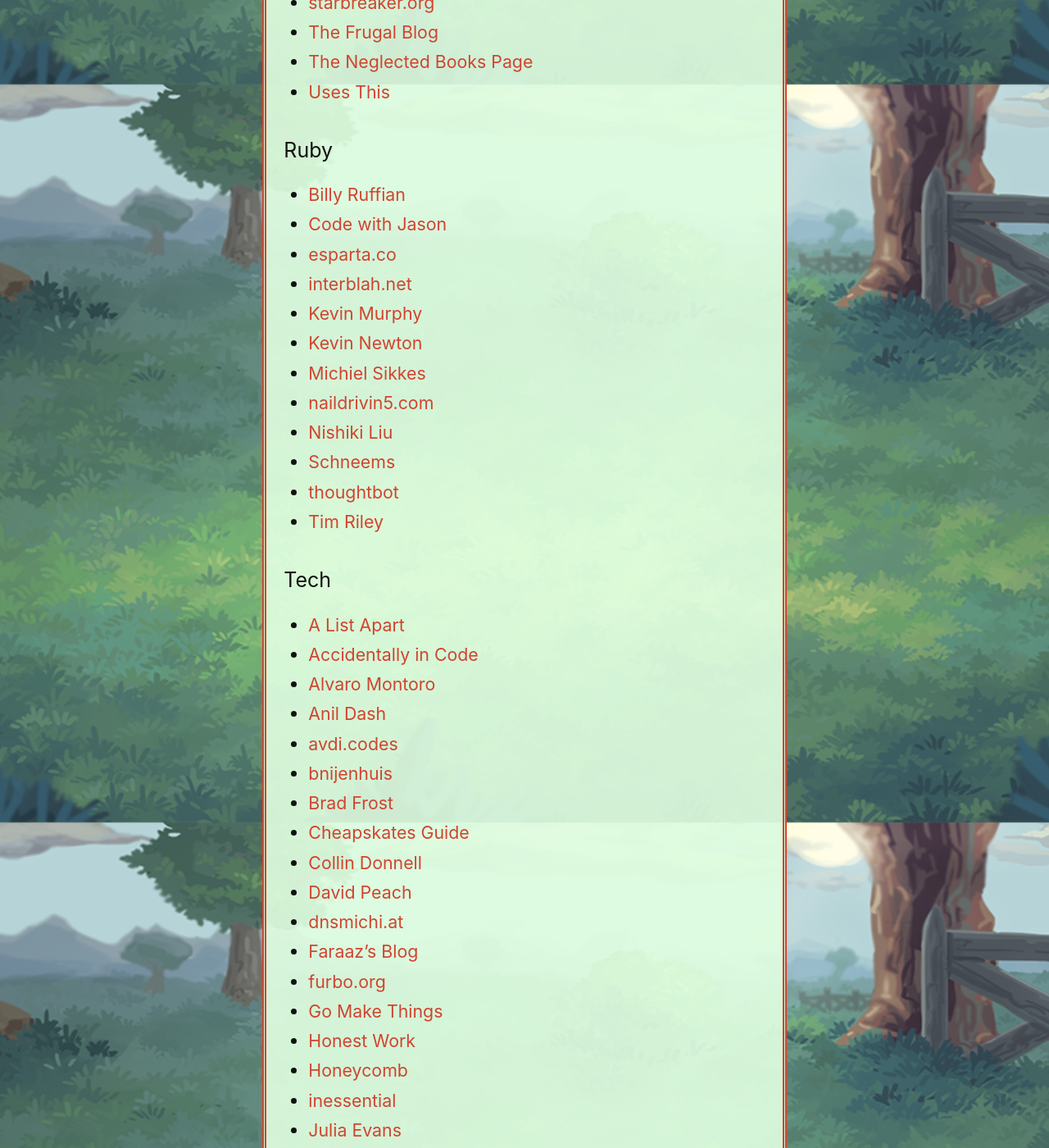
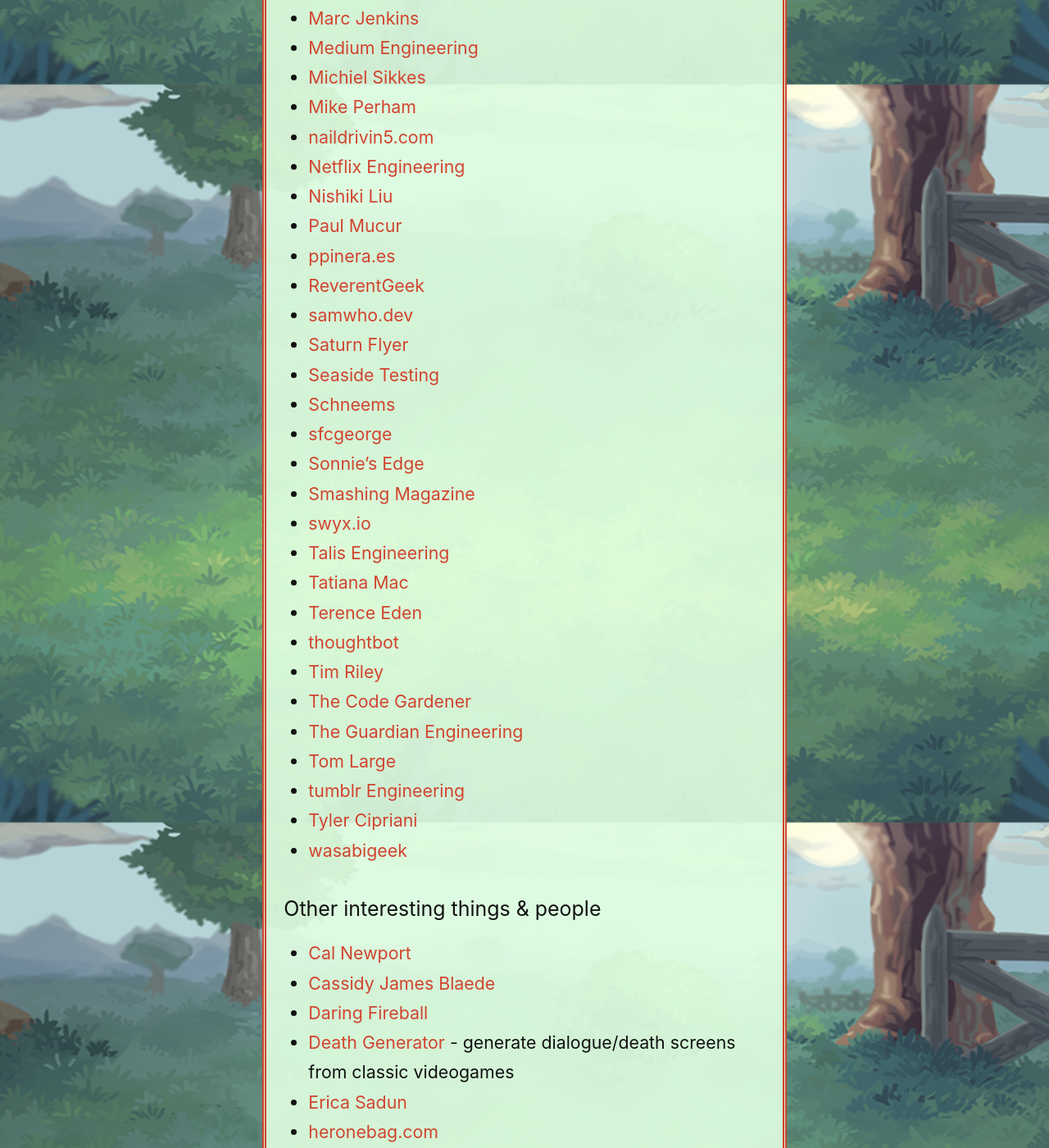
Before and after one commit to jsrn/jsrn.github.io, a Jekyll site: the page built from links.md, in a window 1280 px wide and 1400 px high, scrolled down 2597 px. Shown: the whole window at 82% size. Built offline with Jekyll 4.4.1, drawn with Linux system fonts in a browser that asks for light colours; some of the changed text lies outside the part shown.

Commit message:
more link page updates

```diff
--- a/links.md
+++ b/links.md
@@ -35,46 +35,93 @@
   </p>
 </div>
 
-## Blog roll
-
 Some of these are sites I visit often, some are people I interacted with once or twice on social media. If you notice a link is dead or the author has started posting hate speech or something, please be a good egg and let me know.
 
 <small>(updated 09/07/2023)</small>
 
-### Comics
+## Comics
 
 - [MonkeyUser](https://www.monkeyuser.com)
 - [xkcd](https://xkcd.com)
 
-### Company Engineering Blogs
-
-- [Cookpad](https://sourcediving.com)
-- [Deliveroo](https://deliveroo.engineering)
-- [Etsy](http://codeascraft.com)
-- [Gusto](https://engineering.gusto.com)
-- [Medium](https://medium.engineering)
-- [Netflix](https://netflixtechblog.com)
-- [Talis](https://engineering.talis.com)
-- [The Guardian](https://www.theguardian.com)
-- [tumblr](http://engineering.tumblr.com)
-
-### Front-end / Design
-
-- [CSS-Tricks](https://css-tricks.com)
-- [House of van Schneider](https://vanschneider.com)
-- [Smashing Magazine](https://www.smashingmagazine.com)
-
-### Misc
+## Technology and programming
 
 - [Accessabilly](https://accessabilly.com)
+- [A List Apart](https://alistapart.com)
+- [Accidentally in Code](https://cate.blog)
+- [Alvaro Montoro](http://alvaromontoro.com)
+- [Anil Dash](https://anildash.com)
+- [avdi.codes](https://avdi.codes/blog/)
+- [Billy Ruffian](https://www.billy-ruffian.co.uk)
+- [bnijenhuis](https://bnijenhuis.nl)
+- [Brad Frost](https://bradfrost.com/blog/)
+- [Cheapskates Guide](https://cheapskatesguide.org)
+- [Code with Jason](https://www.codewithjason.com)
+- [Collin Donnell](https://collindonnell.com)
+- [Cookpad Engineering](https://sourcediving.com)
+- [CSS-Tricks](https://css-tricks.com)
+- [David Peach](https://blog.davidpeach.me)
+- [Deliveroo Engineering](https://deliveroo.engineering)
+- [dnsmichi.at](https://dnsmichi.at)
+- [esparta.co](https://esparta.co)
+- [Etsy Engineering](http://codeascraft.com)
+- [Faraaz's Blog](https://faraazahmad.github.io)
+- [furbo.org](https://furbo.org)
+- [Go Make Things](https://gomakethings.com/)
+- [Gusto Engineering](https://engineering.gusto.com)
+- [Honest Work](https://blog.honest.work)
+- [Honeycomb](https://www.honeycomb.io)
+- [House of van Schneider](https://vanschneider.com)
+- [inessential](https://inessential.com)
+- [interblah.net](https://interblah.net/)
+- [Julia Evans](https://jvns.ca)
+- [jvt.me](https://www.jvt.me)
+- [Keenan Payne](https://keenanpayne.com/archive/)
+- [Kev Quirk](https://kevquirk.com)
+- [Kevin Murphy](https://kevinjmurphy.com)
+- [Kevin Newton](https://kddnewton.com)
+- [Know Your Team](https://blog.knowyourcompany.com)
+- [Laura Kalbag](https://laurakalbag.com)
+- [Marc Jenkins](https://marcjenkins.co.uk)
+- [Medium Engineering](https://medium.engineering)
+- [Michiel Sikkes](https://www.michielsikkes.com)
+- [Mike Perham](https://www.mikeperham.com)
+- [naildrivin5.com](https://naildrivin5.com)
+- [Netflix Engineering](https://netflixtechblog.com)
+- [Nishiki Liu](https://nshki.com)
+- [Paul Mucur](https://mudge.name)
+- [ppinera.es](https://ppinera.es)
+- [ReverentGeek](http://reverentgeek.com)
+- [samwho.dev](https://samwho.dev)
+- [Saturn Flyer](https://www.saturnflyer.com)
+- [Seaside Testing](https://seasidetesting.com)
+- [Schneems](https://schneems.com)
+- [sfcgeorge](https://www.sfcgeorge.co.uk)
+- [Sonnie's Edge](https://www.sonniesedge.net)
+- [Smashing Magazine](https://www.smashingmagazine.com)
+- [swyx.io](https://www.swyx.io)
+- [Talis Engineering](https://engineering.talis.com)
+- [Tatiana Mac](https://www.tatianamac.com)
+- [Terence Eden](https://shkspr.mobi)
+- [thoughtbot](https://thoughtbot.com/blog)
+- [Tim Riley](https://timriley.info)
+- [The Code Gardener](https://the.codegardener.com)
+- [The Guardian Engineering](https://www.theguardian.com/info/series/engineering-blog)
+- [Tom Large](https://medium.com)
+- [tumblr Engineering](http://engineering.tumblr.com)
+- [Tyler Cipriani](https://tylercipriani.com)
+- [wasabigeek](https://wasabigeek.com)
+
+### Other interesting things & people
+
 - [Cal Newport](https://calnewport.com)
 - [Cassidy James Blaede](https://cassidyjames.com)
 - [Daring Fireball](https://daringfireball.net)
+- [Death Generator](https://deathgenerator.com) - generate dialogue/death screens from classic videogames
 - [Erica Sadun](https://ericasadun.com)
 - [heronebag.com](https://heronebag.com)
 - [housingsklave.at](https://housingsklave.at)
-- [Keenan Payne](http://keenanpayne.com)
-- [kottke.org](http://feeds.kottke.org)
+- [kottke.org](http://kottke.org)
 - [Marc Littlemore](https://www.marclittlemore.com)
 - [Melon's Thoughts](https://thoughts.melonking.net)
 - [Minutes to Midnight](https://minutestomidnight.co.uk)
@@ -87,64 +134,3 @@
 - [The Frugal Blog](https://www.thefrugalgamer.net)
 - [The Neglected Books Page](https://neglectedbooks.com)
 - [Uses This](https://usesthis.com)
-
-### Ruby
-
-- [Billy Ruffian](https://www.billy-ruffian.co.uk)
-- [Code with Jason](https://www.codewithjason.com)
-- [esparta.co](https://esparta.co)
-- [interblah.net](https://interblah.net/)
-- [Kevin Murphy](https://kevinjmurphy.com)
-- [Kevin Newton](https://kddnewton.com)
-- [Michiel Sikkes](https://www.michielsikkes.com)
-- [naildrivin5.com](https://naildrivin5.com)
-- [Nishiki Liu](https://nshki.com)
-- [Schneems](https://schneems.com)
-- [thoughtbot](https://thoughtbot.com/blog)
-- [Tim Riley](https://timriley.info)
-
-### Tech
-
-- [A List Apart](https://alistapart.com)
-- [Accidentally in Code](https://cate.blog)
-- [Alvaro Montoro](http://alvaromontoro.com)
-- [Anil Dash](https://anildash.com)
-- [avdi.codes](https://avdi.codes/blog/)
-- [bnijenhuis](https://bnijenhuis.nl)
-- [Brad Frost](https://bradfrost.com/blog/)
-- [Cheapskates Guide](https://cheapskatesguide.org)
-- [Collin Donnell](https://collindonnell.com)
-- [David Peach](https://blog.davidpeach.me)
-- [dnsmichi.at](https://dnsmichi.at)
-- [Faraaz's Blog](https://faraazahmad.github.io)
-- [furbo.org](https://furbo.org)
-- [Go Make Things](https://gomakethings.com/)
-- [Honest Work](https://blog.honest.work)
-- [Honeycomb](https://www.honeycomb.io)
-- [inessential](https://inessential.com)
-- [Julia Evans](https://jvns.ca)
-- [jvt.me](https://www.jvt.me)
-- [Kev Quirk](https://kevquirk.com)
-- [Know Your Team](https://blog.knowyourcompany.com)
-- [Laura Kalbag](https://laurakalbag.com)
-- [Marc Jenkins](https://marcjenkins.co.uk)
-- [Mike Perham](https://www.mikeperham.com)
-- [Paul Mucur](https://mudge.name)
-- [ppinera.es](https://ppinera.es)
-- [ReverentGeek](http://reverentgeek.com)
-- [samwho.dev](https://samwho.dev)
-- [Saturn Flyer](https://www.saturnflyer.com)
-- [Seaside Testing](https://seasidetesting.com)
-- [sfcgeorge](https://www.sfcgeorge.co.uk)
-- [Sonnie's Edge](https://www.sonniesedge.net)
-- [swyx.io](https://www.swyx.io)
-- [Tatiana Mac](https://www.tatianamac.com)
-- [Terence Eden](https://shkspr.mobi)
-- [The Code Gardener](https://the.codegardener.com)
-- [Tom Large](https://medium.com)
-- [Tyler Cipriani](https://tylercipriani.com)
-- [wasabigeek](https://wasabigeek.com)
-
-## Other links
-
-- [Death Generator](https://deathgenerator.com) - generate dialogue/death screens from classic videogames
```
